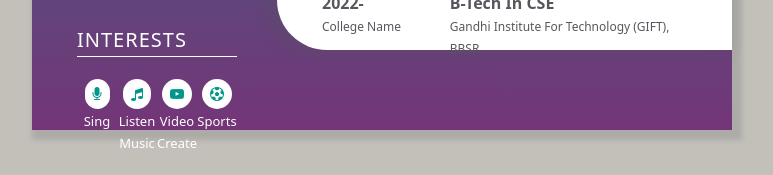
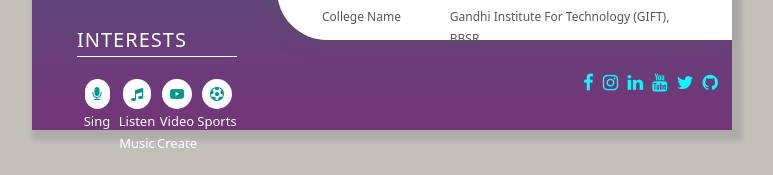
Before and after one commit to Anil998/Anilresume, a plain HTML site: page index.html in a window 1280 px wide. Shown: the part 710-885 px from the top of the page, without its empty margins (258-1031 px from the left). After the commit the page ends 863 px from the top, so only its background shows below. Drawn offline with Linux system fonts and the light colour scheme.

Commit message:
style.css

```diff
--- a/style.css
+++ b/style.css
@@ -126,7 +126,7 @@ body {
     float: left;
     background-color: var(--white);
     height: 700px;
-    margin: 40px 0px;
+    margin: 30px 0px;
     border-radius: 50px 0px 0px 50px;
     padding: 30px 45px;
     box-shadow: -7px 2px 15px 2px #54585d52;
@@ -293,8 +293,8 @@ h1 span {
 .social{
     font-size: large;
     float: right;
-    margin-top: 12%;
-    margin-right: 0%;
+    margin-top: 0%;
+    margin-right: 2%;
 }
 
 #marq{
```
